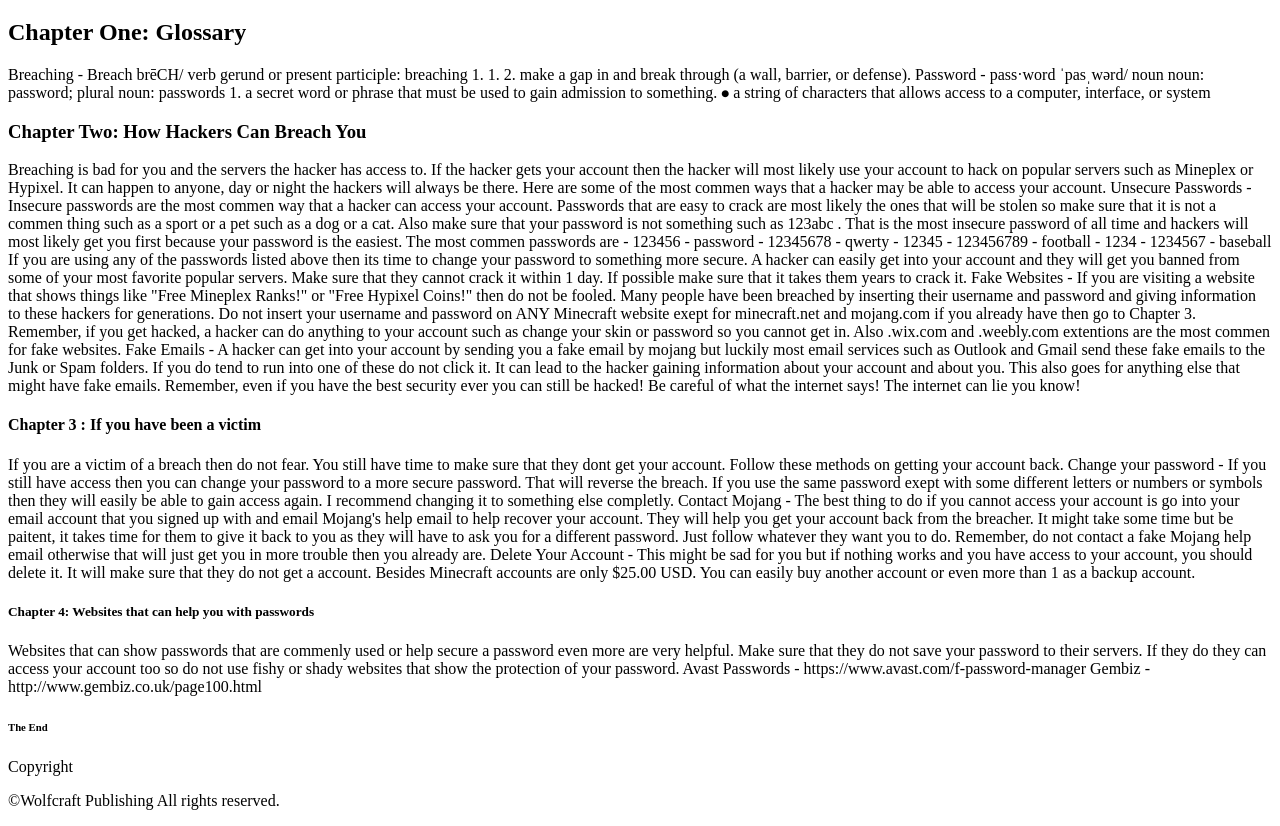
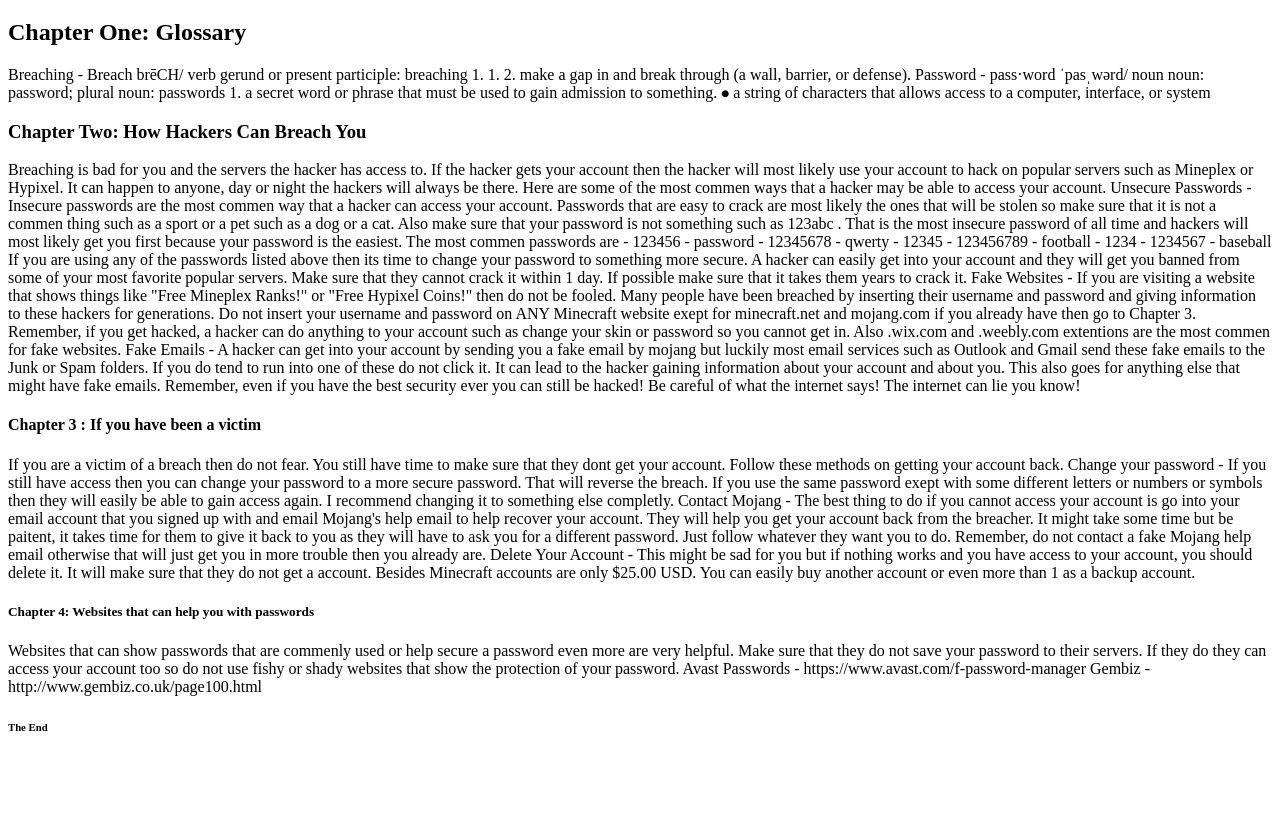
Before and after one commit to thatonewolfishere/mcbreachingdoc, a plain HTML site: page index.html in a window 1280 px wide. Shown: the part 61-887 px from the top of the page. After the commit the page ends 819 px from the top, so only its background shows below. Drawn offline with Linux system fonts and the light colour scheme.

Commit message:
Update index.html
You guys kept on bugging me about the copyright thing so I removed it.

```diff
--- a/index.html
+++ b/index.html
@@ -47,8 +47,7 @@
                                                           <h6>The End</h6>
 
 
-                                                           <h7>Copyright</h7>
-<p>©Wolfcraft Publishing All rights reserved.</p>
+
 
 
 
```
